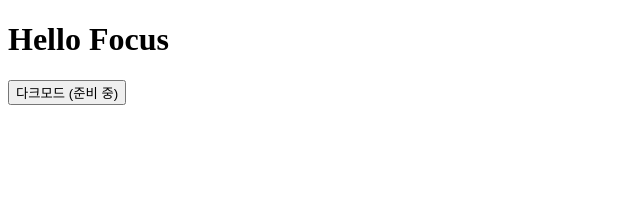
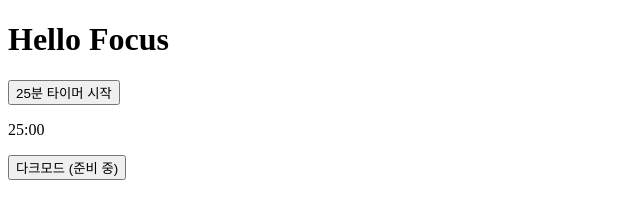
Before and after one commit to 4i4o96h35r/focus-timer, a plain HTML site: page index.html in a window 1280 px wide. Shown: the whole page, without its empty margins (0-640 px from the left). Drawn offline with Linux system fonts and the light colour scheme.

Commit message:
타이머 추가

```diff
--- a/index.html
+++ b/index.html
@@ -2,11 +2,30 @@
 <html>
 	<head>
 	<title>Focus Timer</title>
+	<script>
+		// 25분 타이머 기능
+		function startTimer() {
+			let time = 25 * 60; // 25분을 초로 변환
+			const timerDisplay = document.getElementById('timer-display');
+			const interval = setInterval(() => {
+				const minutes = Math.floor(time / 60);
+				const seconds = time % 60;
+				timerDisplay.textContent = `${minutes}:${seconds < 10 ? '0' : ''}${seconds}`;
+				time--;
+
+				if (time < 0) {
+					clearInterval(interval);
+					alert('타이머가 종료되었습니다!');
+				}
+			}, 1000);
+		}
+	</script>
 	</head>
 
 	<body>
 	<h1>Hello Focus</h1>
+	<button onclick="startTimer()">25분 타이머 시작</button>
+	<p id="timer-display">25:00</p>
 	<button>다크모드 (준비 중)</button>
-	<p></p>
 	</body>
 </html>
```
